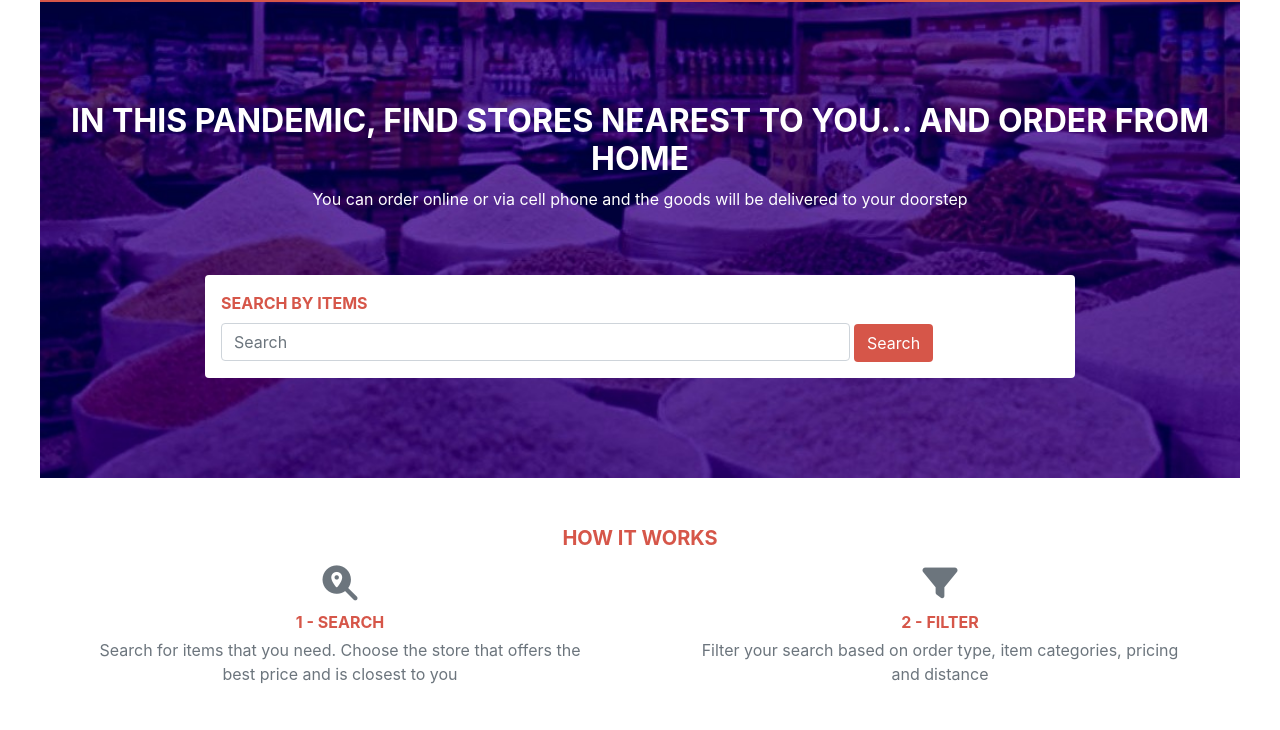
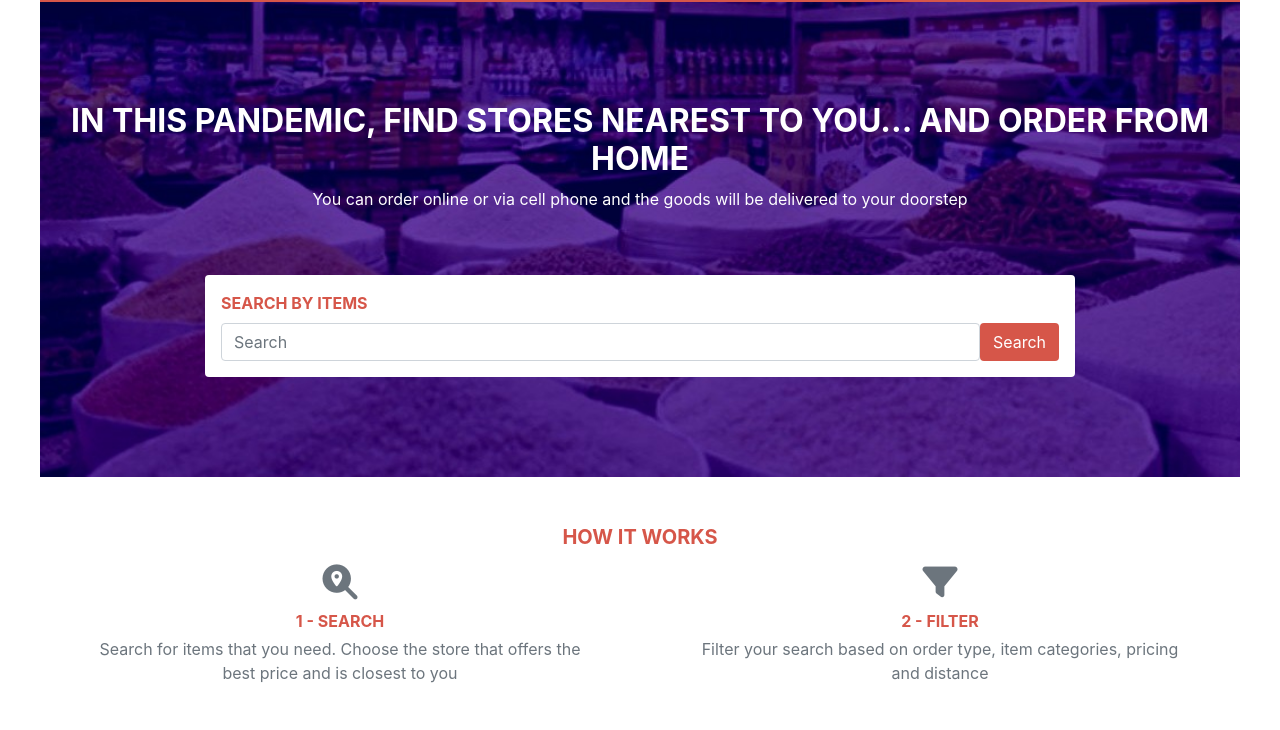
Before and after one commit to anewman15/bootstrap-nearby-groceries, a plain HTML site: page index.html in a window 1280 px wide. Shown: the part 64-794 px from the top of the page. Drawn offline with Linux system fonts and the light colour scheme.

Commit message:
Add d-flex and flex grow to form

```diff
--- a/index.html
+++ b/index.html
@@ -42,8 +42,8 @@
           </div>
           <div class="w-75 mx-auto bg-white p-3 rounded">
             <p class="text-grocery-pink font-weight-bold mb-2">SEARCH BY ITEMS</p>
-            <form class="">
-              <input class="form-control w-75 d-inline mx-0" type="search" placeholder="Search" aria-label="Search">
+            <form class="d-flex">
+              <input class="form-control flex-grow-1 mx-0" type="search" placeholder="Search" aria-label="Search">
               <button class="btn bg-grocery-pink text-white mx-0" type="submit">Search</button>
             </form>
           </div>
```
